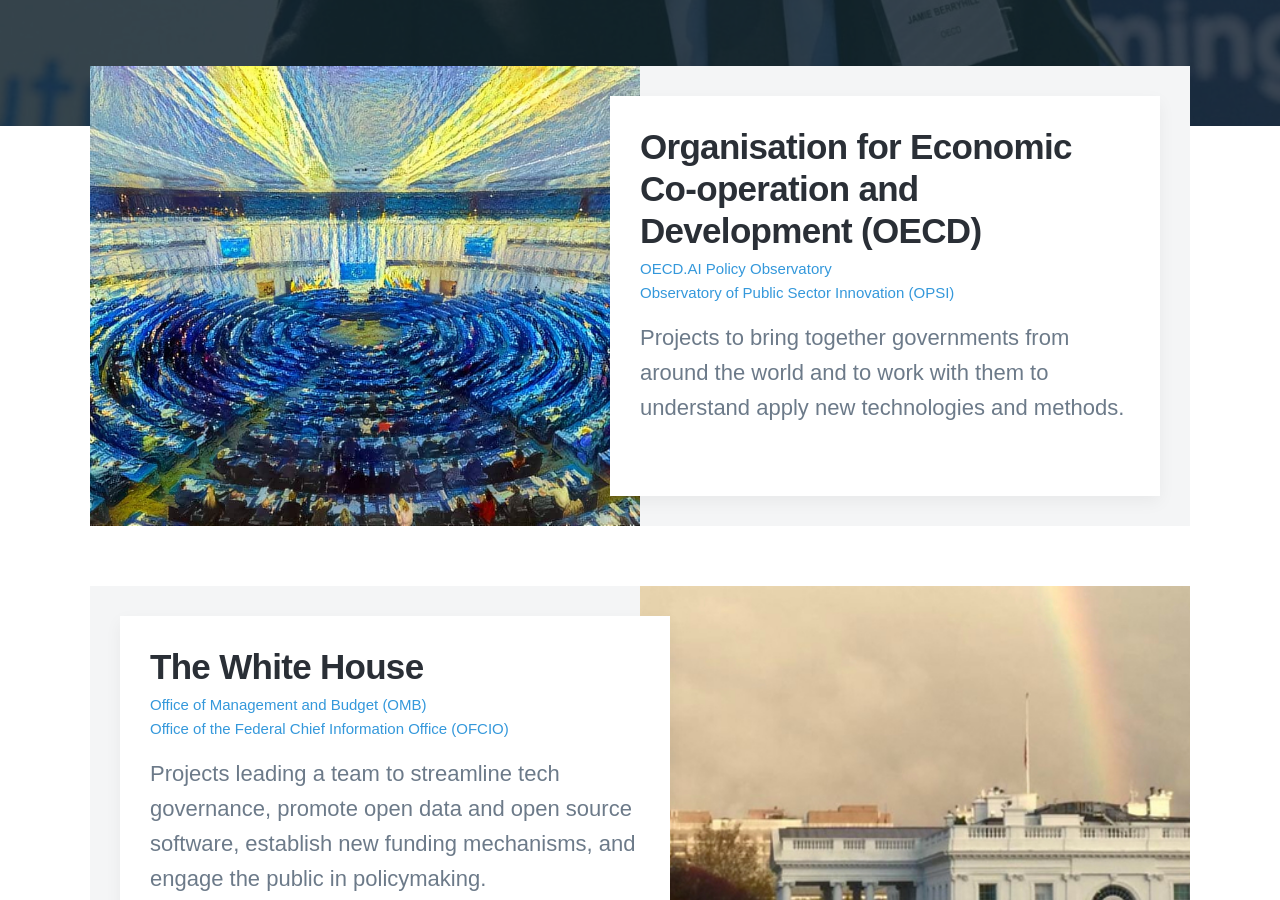
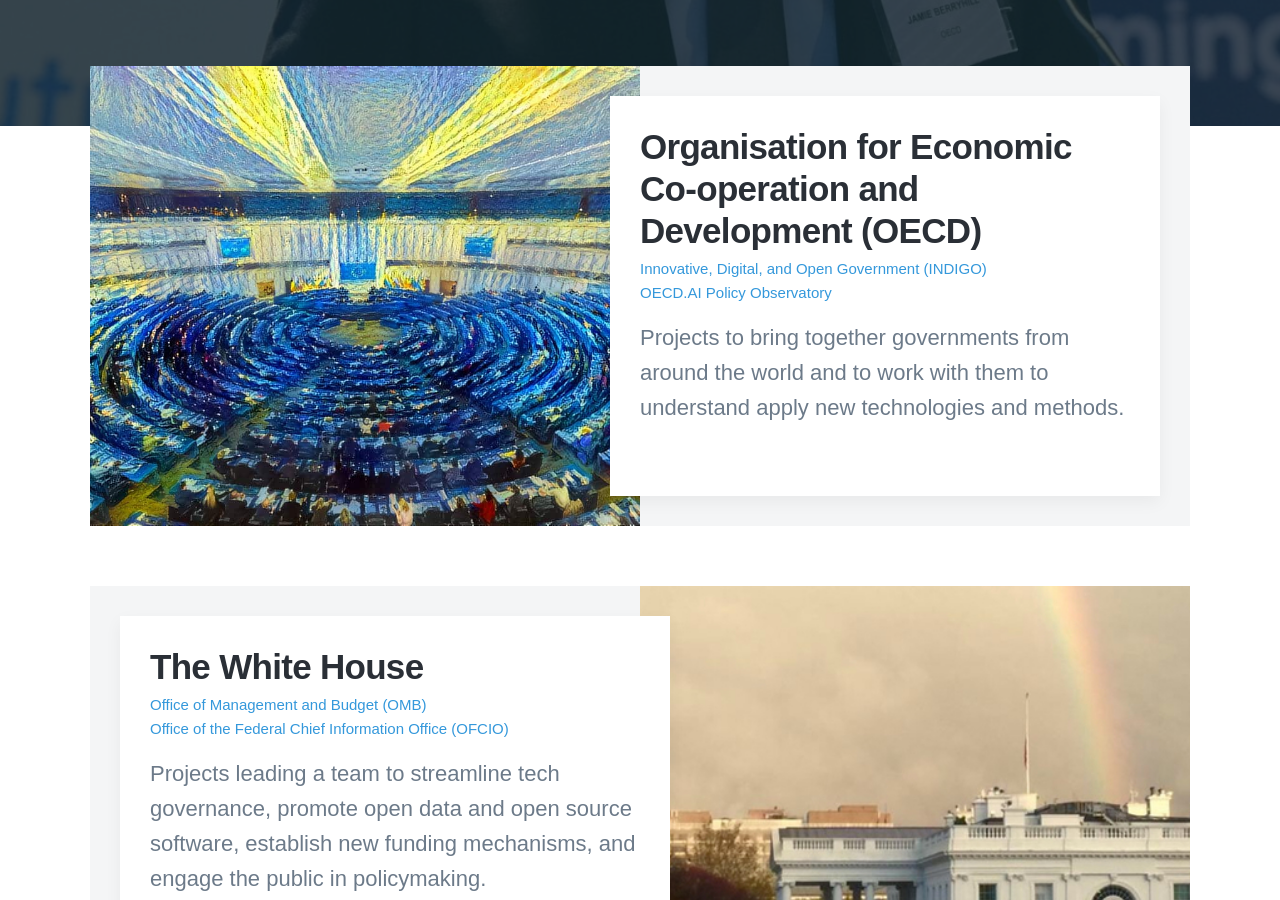
Before and after one commit to jlberryhill/jamieberryhill.com, a Jekyll site: the page built from index.html, in a window 1280 px wide and 900 px high, scrolled down 853 px. Built offline with Jekyll 4.4.1, drawn with Linux system fonts in a browser that asks for light colours; nearby versions of some CDN libraries; some web fonts are replaced; the list of posts is cut into pages by our own code; some of the changed lines change nothing that is shown.

Commit message:
Update oecd.md

```diff
--- a/_projects/oecd.md
+++ b/_projects/oecd.md
@@ -1,6 +1,6 @@
 ---
 title: 'Organisation for Economic Co-operation and Development (OECD)'
-subtitle: 'OECD.AI Policy Observatory<br>Observatory of Public Sector Innovation (OPSI)'
+subtitle: 'Innovative, Digital, and Open Government (INDIGO)<br>OECD.AI Policy Observatory'
 date: 2020-01-10 00:00:00
 description: Projects to bring together governments from around the world and to work with them to understand apply new technologies and methods.
 featured_image: 'images/aicoverimage.jpg'
@@ -18,14 +18,25 @@
 
 ---
 
+![]({{site.baseurl}}/images/gwaicover.png)
+
+## Governing with Artificial Intelligence
+AI is one of the most transformative forces of the 21st century, becoming an integral part of digital government worldwide. Governments’ use of AI can facilitate automated and tailored internal processes and public services; foster better decision making and forecasting; improve fraud detection; and improve public servants’ job quality and learning — with tangible impacts. This report explores 200 real‑world examples of how governments are using AI across 11 core functions — from delivering public services and administering justice to fighting corruption, managing finances, and reforming the civil service. It highlights the unique opportunities and risks AI presents in government, delves into the challenges governments face when adopting these technologies, and offers insights into the enablers, safeguards, and engagement strategies needed to ensure AI is used in a trustworthy and effective way
+
+I was a lead author for certain chapters and contributed to the others. I also served as the overall project manager, collaborating with subject matter expert authors from across the OECD and integrating their cntributions into a unified narrative.
+
+<a href="https://oe.cd/gov-ai-report" class="button button--large">Access report</a> <a href="https://oecd.ai/gov" class="button button--large">AI in Government hub</a>
+
+---
+
 ![]({{site.baseurl}}/images/oecd-ai-logo.png)
 
 ## Artificial intelligence futures
 While AI policy discussions often cover existing AI challenges, the long-term implications of rapidly advancing AI systems remain largely unknown and fiercely debated. Experts raise a wide range of potential future risks from AI, some of which are already manifesting in various ways (e.g., bias, discrimination, surveillance, lack of accountability, job displacement, and mass manipulation). Many experts are concerned about the ability to ensure increasingly general AI systems are safe and aligned with human values, prevent their misuse, and address other negative societal impacts. Future benefits of AI may be just as great, with the potential to address complex issues, improve health and education outcomes, and accelerate scientific progress.
 
-I jointly (along with the OECD [Strategic Foresight Unit](https://www.oecd.org/strategic-foresight/)) lead efforts to help governments address potential challenges and seize benefits by providing them with insights into the possible futures of AI and equipping them with the knowledge and tools necessary to develop forward-looking AI policies.
+I jointly (along with the OECD [Strategic Foresight Unit](https://www.oecd.org/strategic-foresight/)) led efforts to help governments address potential challenges and seize benefits by providing them with insights into the possible futures of AI and equipping them with the knowledge and tools necessary to develop forward-looking AI policies.
 
-A key part of this work has been the building of the OECD Expert Group on AI Futures, a multi-disciplinary group that comprises 60 leading AI and foresight experts from an array of governments, companies, universities, and civil society organizations.
+A key part of this work was  building  the OECD Expert Group on AI Futures, a multi-disciplinary group that comprises 60 leading AI and foresight experts from an array of governments, companies, universities, and civil society organizations.
 
 <a href="https://oecd.ai/en/network-of-experts/ai-futures" class="button button--large">AI Futures workstream</a> <a href="https://oecd.ai/en/network-of-experts/ai-futures/experts" class="button button--large">Expert Group on AI Futures</a>
 
```
